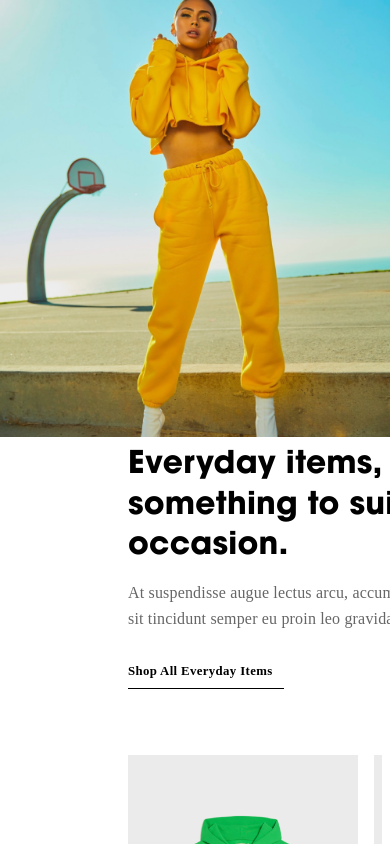
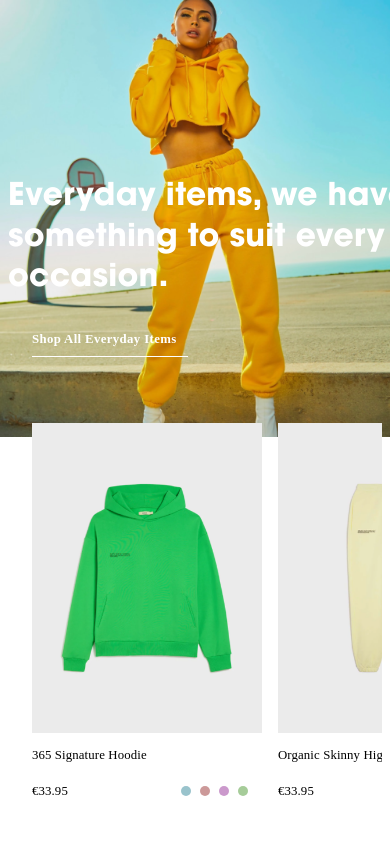
Before and after one commit to erhanyasar/Fashion-Landing-Page, a React (Create React App) app: page / in a window 390 px wide. Built offline with nearby package versions, Linux system fonts and the light colour scheme.

Commit message:
make use of breakpoints to implement mobile look conditionally

```diff
--- a/src/components/descriptionList.tsx
+++ b/src/components/descriptionList.tsx
@@ -1,17 +1,22 @@
+import { Button, Typography, Stack, useMediaQuery } from '@mui/material';
 import Grid from '@mui/material/Unstable_Grid2';
+import { useTheme } from '@mui/material/styles';
 import ItemsList from './itemsList';
-import { Button, Typography, Stack } from '@mui/material';
 
 function DescriptionList() {
+  const theme = useTheme();
+  const matches = useMediaQuery(theme.breakpoints.down('sm'));
+
   return (
-    <Grid xs={12} md={6} style={{height: '100vh'}}>
+    <Grid xs={12} md={6} style={{maxHeight: '100vh', marginTop: matches ? '-268px' : ''}}>
       <Stack
         direction="column"
         spacing={2}
         sx={{
           alignItems: 'flex-start',
           justifyContent: 'center',
-          ml: '120px'
+          m: matches ? 'auto' : '',
+          ml: matches ? '' : '120px'
         }}
       >
         <Typography
@@ -20,7 +25,8 @@ function DescriptionList() {
           sx={{
             width: '494px',
             height: '123px',
-            mt: '96px',
+            m: matches ? 'auto' : '',
+            mt: matches ? '0' : '96px',
             fontWeight: 700,
             fontFamily: 'ITC Avant Garde Pro Md',
             fontStyle: 'normal',
@@ -28,7 +34,7 @@ function DescriptionList() {
             lineHeight: '130%',
             display: 'flex',
             alignItems: 'flex-end',
-            color: '#000000'
+            color: matches ? '#FFF' :'#000'
           }}
         >
           Everyday items, we have something to suit every occasion.
@@ -37,13 +43,14 @@ function DescriptionList() {
           variant="body2"
           component="span"
           sx={{
+            display: matches ? 'none' : 'block',
             width: '432px',
             height: '52px',
             fontStyle: 'normal',
             fontWeight: 400,
             fontSize: '16px',
             lineHeight: '160%',
-            color: '#666666',
+            color: '#666',
             fontFamily: 'Avenir',
             mt: '12px !important'
           }}
@@ -56,8 +63,10 @@ function DescriptionList() {
           sx={{
             alignItems: 'flex-start',
             justifyContent: 'center',
+            maxHeight: '23px',
+            width: '100%',
+            ml: matches ? '24px !important' : '',
             mt: '32px !important',
-            maxHeight: '23px'
           }}
         >
           <Button
@@ -75,7 +84,7 @@ function DescriptionList() {
               alignItems: 'center',
               justifyContent: 'flex-start',
               textTransform: 'capitalize',
-              color: '#000000',
+              color: matches ? '#FFF' :'#000',
               flex: 'none',
               order: '0',
               flexGrow: '0'
@@ -90,7 +99,7 @@ function DescriptionList() {
               mt: '8px !important',
               width: '156px',
               height: '1px',
-              background: '#000000',
+              background: matches ? '#FFF' :'#000',
               flex: 'none',
               order: 1,
               alignSelf: 'stretch',
--- a/src/components/heroImage.tsx
+++ b/src/components/heroImage.tsx
@@ -1,25 +1,15 @@
 import Grid from '@mui/material/Unstable_Grid2';
-
-const styledGrid =`
-  @media screen and (max-width: 600px) {
-    MuiGrid2-root {
-      width: 100%;
-      minHeight: '437px'
-    }
-  }
-  @media screen and (min-width: 600px) {
-    MuiGrid2-root {
-      width: 50%;
-      minHeight: '100%'
-    }
-  }`
+import { useTheme } from '@mui/material/styles';
+import useMediaQuery from '@mui/material/useMediaQuery';
 
 function HeroImage() {
+  const theme = useTheme();
+  const matches = useMediaQuery(theme.breakpoints.down('sm'));
+
   return (
     <Grid
       xs={12}
       md={6}
-      className={styledGrid}
       style={{
         backgroundImage: 'url("./img/bg.png")',
         backgroundSize: 'cover',
--- a/src/components/itemsList.tsx
+++ b/src/components/itemsList.tsx
@@ -1,5 +1,7 @@
+
+import { Stack, useMediaQuery } from '@mui/material';
+import { useTheme } from '@mui/material/styles';
 import ItemDetails from './itemDetails';
-import { Stack } from '@mui/material';
 import ArrowIcon from './arrowIcon';
 
 const products = [
@@ -9,8 +11,19 @@ const products = [
 ]
 
 function ItemsList() {
+  const theme = useTheme();
+  const matches = useMediaQuery(theme.breakpoints.down('sm'));
+
   return (
-    <div style={{overflow: 'scroll hidden', marginLeft: '120px', marginTop: '68px', msOverflowStyle: 'none', scrollbarWidth: 'none'}}>
+    <div
+      style={{
+        overflow: 'scroll hidden',
+        marginLeft: matches ? '24px' : '120px',
+        marginTop: '68px',
+        msOverflowStyle: 'none',
+        scrollbarWidth: 'none'
+      }}
+    >
       <Stack direction="row" spacing={2}>
         {products.map(product => {
           return (
```
